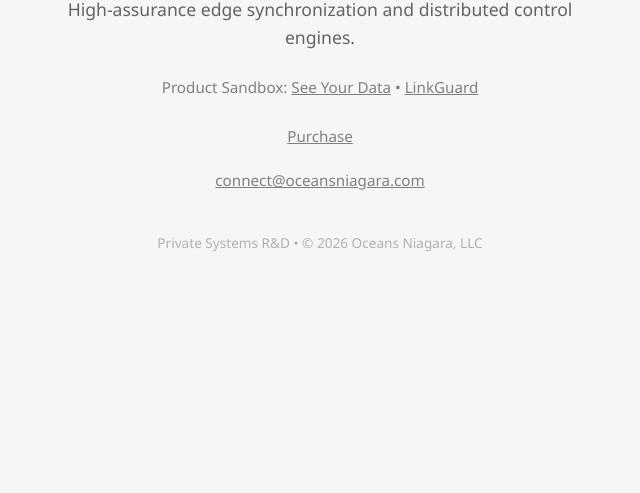
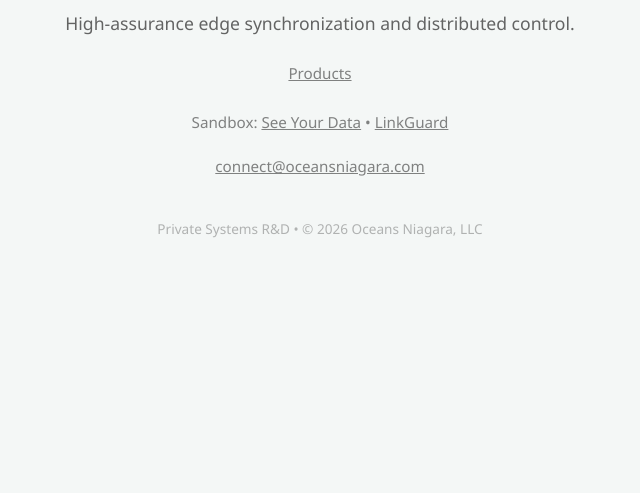
Before and after one commit to Oceans-Niagara/oceans-niagara.github.io, a plain HTML site: page index.html in a window 1280 px wide. Shown: the part 307-800 px from the top of the page, without its empty margins (320-960 px from the left). Drawn offline with Linux system fonts and the light colour scheme.

Commit message:
Refactor HTML structure and update content
Updated class names in HTML and modified text content.

```diff
--- a/index.html
+++ b/index.html
@@ -14,31 +14,31 @@
       margin: 0;
       text-align: center;
     }
-    .stealth-card {
+    .container {
       max-width: 600px;
       padding: 40px 20px;
     }
-    .stealth-card h1 {
+    .container h1 {
       font-size: 2rem;
       margin-bottom: 12px;
       letter-spacing: -0.02em;
     }
-    .stealth-card p {
+    .container p {
       font-size: 1.1rem;
       opacity: 0.75;
       line-height: 1.6;
       margin: 0 0 24px 0;
     }
-    .stealth-contact {
+    .contact {
       font-size: 0.95rem;
       opacity: 0.6;
       margin-top: 20px;
     }
-    .stealth-contact a {
+    .contact a {
       color: inherit;
       text-decoration: underline;
     }
-    .stealth-footer {
+    .footer {
       font-size: 0.85rem;
       opacity: 0.35;
       margin-top: 40px;
@@ -47,24 +47,24 @@
 </head>
 <body>
 
-  <div class="stealth-card">
+  <div class="container">
     <h1>Oceans Niagara</h1>
     <p>
-      High-assurance edge synchronization and distributed control engines.
+      High-assurance edge synchronization and distributed control.
     </p>
 
-    <div class="stealth-contact">
-      Product Sandbox:
+    <div class="contact">
+      <a href="/linkguard/">Products</a>
+      <br><br>
+      Sandbox:
       <a href="/see-your-data/">See Your Data</a> &bull;
       <a href="/linkguard/sandbox.html">LinkGuard</a>
-      <br><br>
-      <a href="/linkguard/">Purchase</a>
     </div>
 
-    <div class="stealth-contact">
+    <div class="contact">
       <a href="mailto:connect@oceansniagara.com">connect@oceansniagara.com</a>
     </div>
-    <div class="stealth-footer">
+    <div class="footer">
       Private Systems R&amp;D &bull; &copy; 2026 Oceans Niagara, LLC
     </div>
   </div>
```
